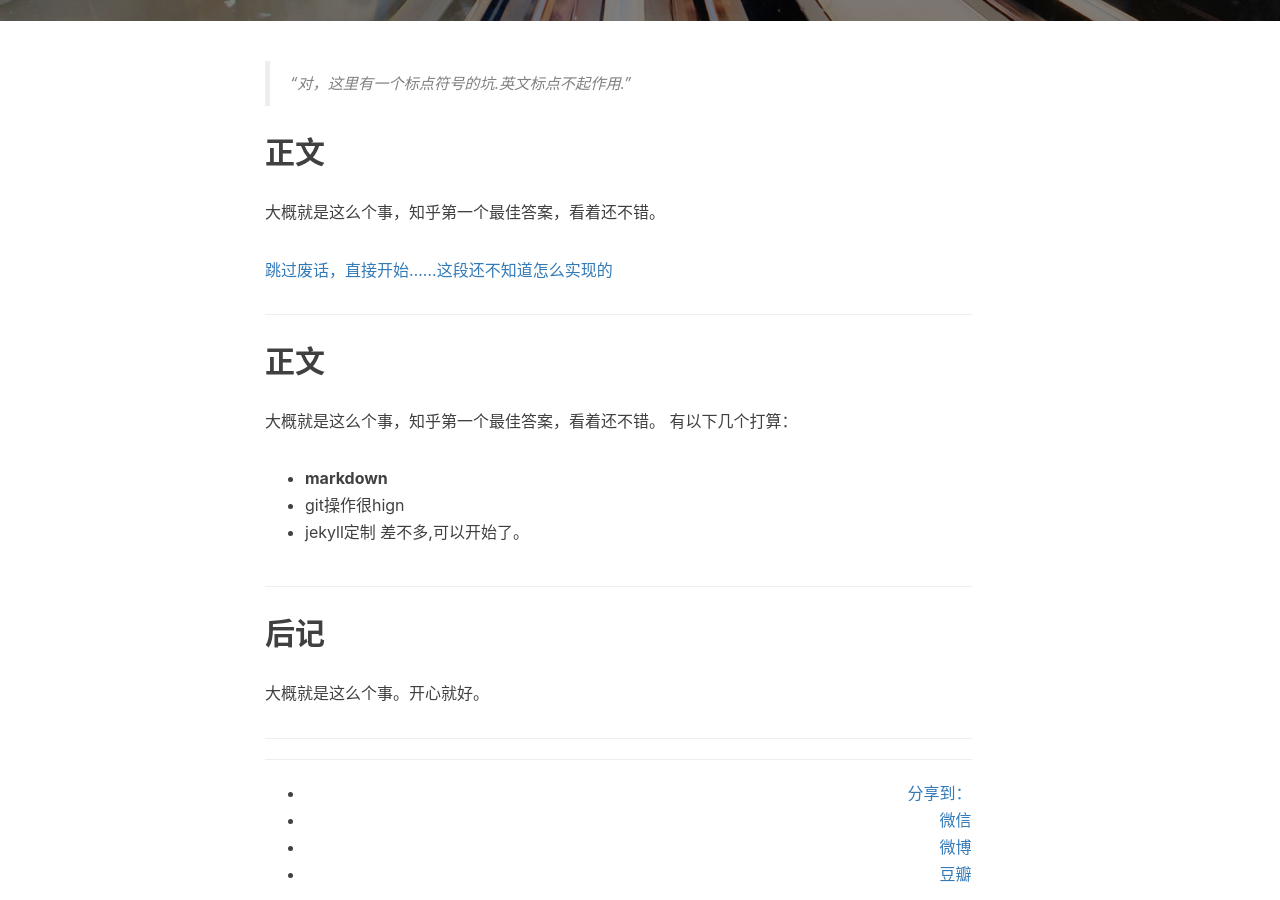
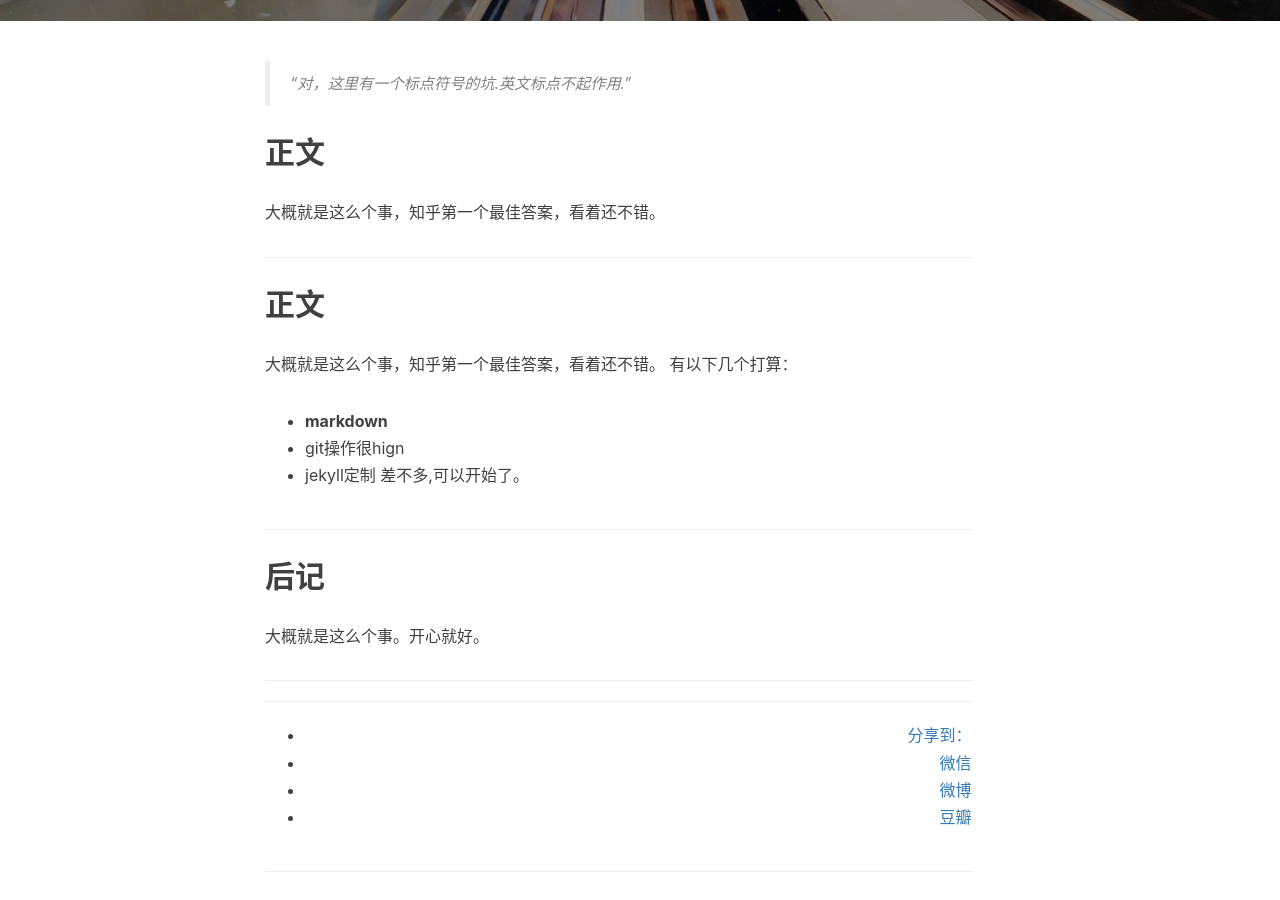
Before and after one commit to du5307/du5307.github.io, a Jekyll site: the page built from _posts/2016-12-04-hell0-2016.markdown, in a window 1280 px wide and 900 px high, scrolled down 502 px. Built offline with Jekyll 4.4.1, drawn with Linux system fonts in a browser that asks for light colours; nearby versions of some CDN libraries; comment, search, counter and statistics services are not loaded.

Commit message:
Update 2016-12-04-hell0-2016.markdown

```diff
--- a/_posts/2016-12-04-hell0-2016.markdown
+++ b/_posts/2016-12-04-hell0-2016.markdown
@@ -14,10 +14,6 @@ tags:
 ## 正文 ##
 大概就是这么个事，知乎第一个最佳答案，看着还不错。
 
-
-
-[跳过废话，直接开始……这段还不知道怎么实现的](#build)
-<p id = "build"></p>
 ---
 ## 正文 ##
 大概就是这么个事，知乎第一个最佳答案，看着还不错。
```
